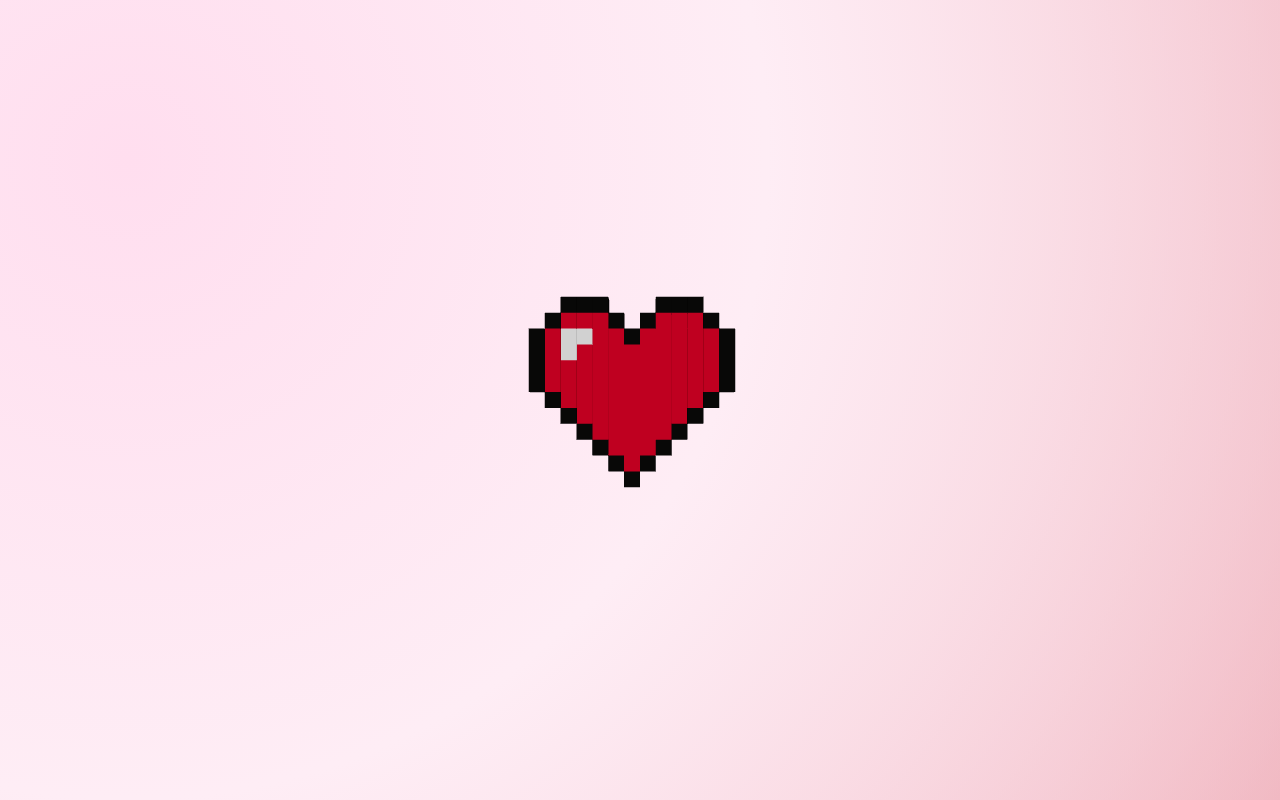
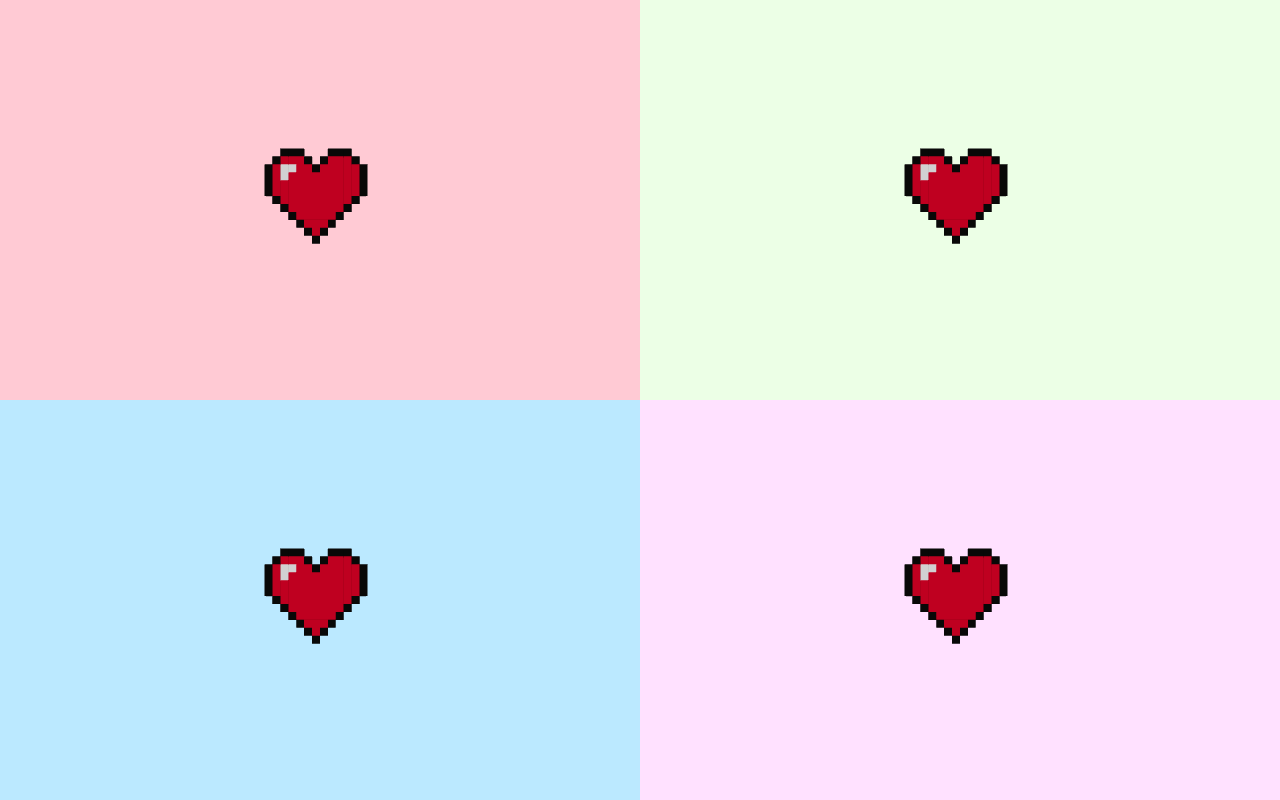
Before and after one commit to kaehehehe/love-grid, a React (Create React App) app: page / in a window 1280 px wide. Built offline with nearby package versions, Linux system fonts and the light colour scheme.

Commit message:
feat: change layout design

```diff
--- a/src/App.jsx
+++ b/src/App.jsx
@@ -1,17 +1,43 @@
 import React from "react";
-import { Canvas } from "@react-three/fiber";
-import { OrbitControls } from "@react-three/drei";
 import "./styles.css";
-import { PixelHeart } from "./components/PixelHeart";
+import { HeartCanvas } from "./components/HeartCanvas";
+
+const heartColorSets = [
+  {
+    background: "#FFCAD4",
+    heart: "#d80032",
+  },
+  {
+    background: "#ECFFE6",
+    heart: "#399918",
+  },
+  {
+    background: "#BBE9FF",
+    heart: "#0D92F4",
+  },
+  {
+    background: "#FFE1FF",
+    heart: "#7E60BF",
+  },
+];
 
 const App = () => {
   return (
-    <Canvas camera={{ position: [0, 0, 10], fov: 75 }}>
-      <ambientLight intensity={1} />
-      <directionalLight position={[0, 0, 5]} intensity={1} />
-      <PixelHeart />
-      <OrbitControls minDistance={3} maxDistance={40} />
-    </Canvas>
+    <div
+      style={{
+        display: "grid",
+        gridTemplateColumns: "1fr 1fr",
+        gridTemplateRows: "1fr 1fr",
+      }}
+    >
+      {heartColorSets.map((colors, index) => (
+        <HeartCanvas
+          key={index}
+          backgroundColor={colors.background}
+          heartColor={colors.heart}
+        />
+      ))}
+    </div>
   );
 };
 
--- /dev/null
+++ b/src/components/HeartCanvas.jsx
@@ -0,0 +1,18 @@
+import React from "react";
+import { Canvas } from "@react-three/fiber";
+import { OrbitControls } from "@react-three/drei";
+import { PixelHeart } from "./PixelHeart";
+
+export function HeartCanvas({ backgroundColor, heartColor }) {
+  return (
+    <Canvas
+      camera={{ position: [0, 0, 10], fov: 75 }}
+      style={{ width: "100%", height: "100%", backgroundColor }}
+    >
+      <ambientLight intensity={1} />
+      <directionalLight position={[0, 0, 5]} intensity={1} />
+      <PixelHeart heartColor={heartColor} />
+      <OrbitControls minDistance={4} maxDistance={30} />
+    </Canvas>
+  );
+}
--- a/src/styles.css
+++ b/src/styles.css
@@ -1,13 +1,7 @@
-html,
-body,
-#root {
+* {
   height: 100vh;
   width: 100vw;
   margin: 0;
-  background-image: radial-gradient(
-    circle farthest-corner at 10% 20%,
-    rgba(255, 222, 239, 1) 0%,
-    rgba(254, 237, 245, 1) 48.5%,
-    rgba(239, 175, 186, 0.5) 100.2%
-  );
+  padding: 0;
+  box-sizing: border-box;
 }
```
